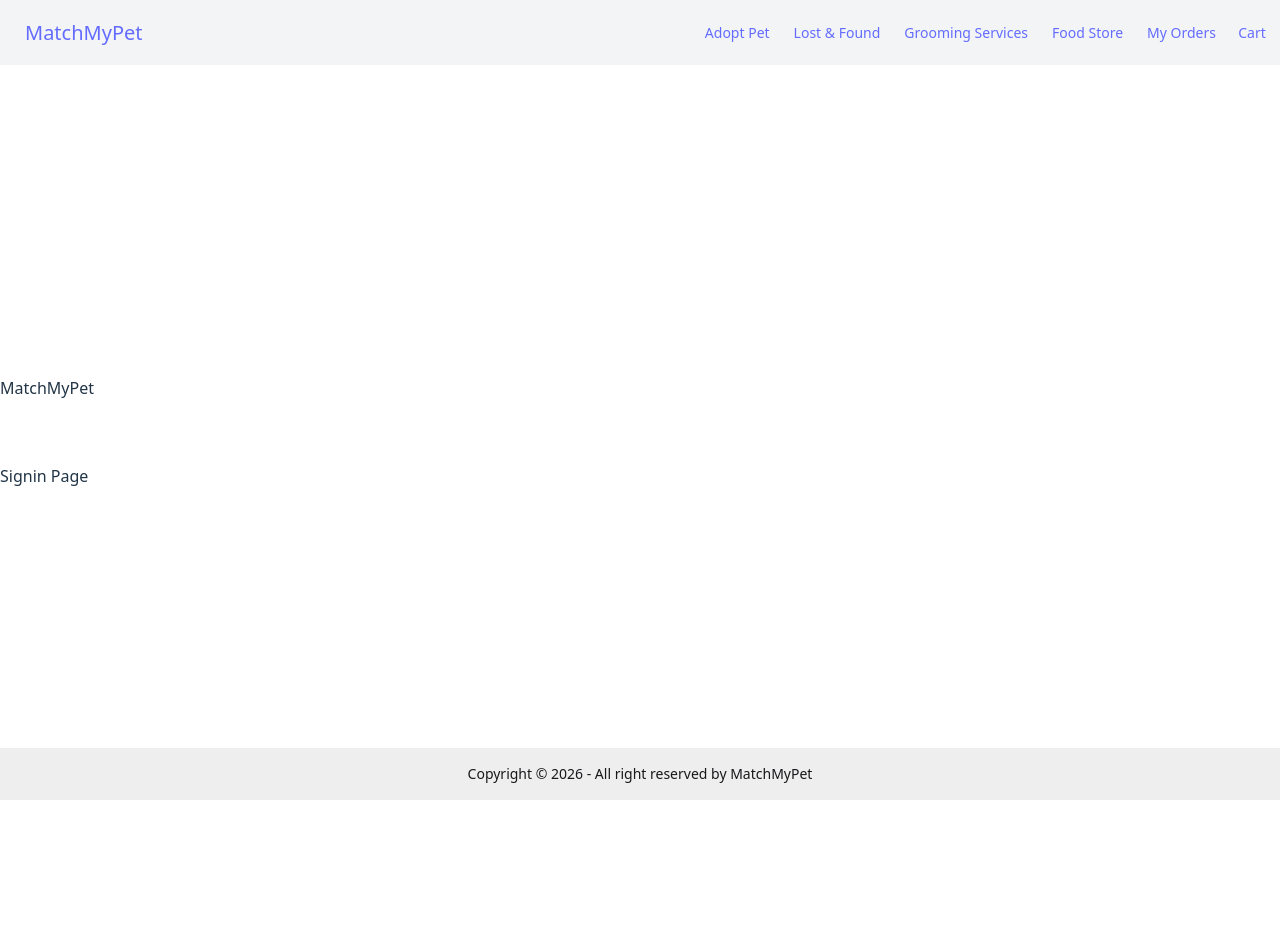
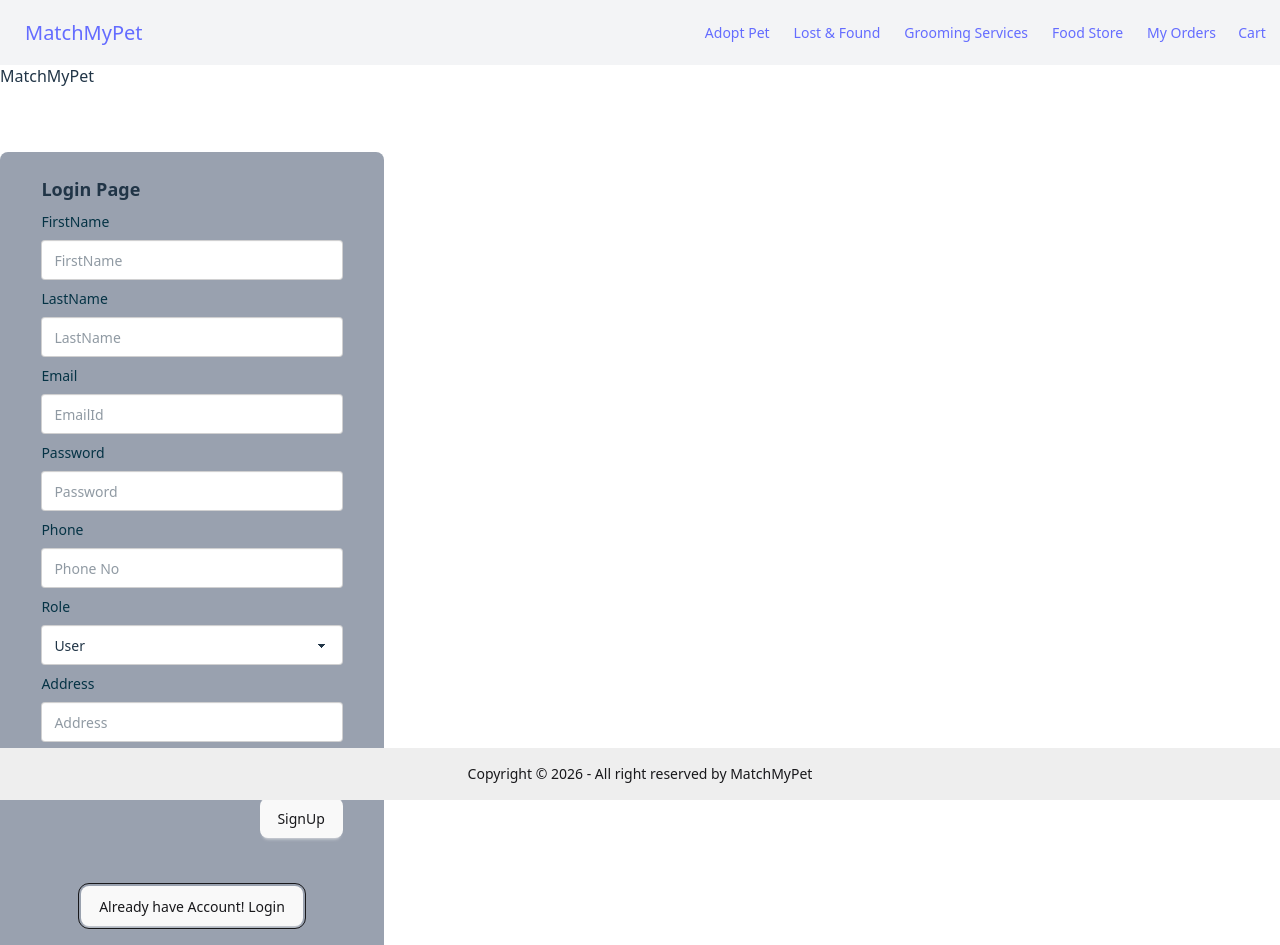
Before and after one commit to somenathde/MatchMyPet-frontend, a React (Vite) app: page /signup in a window 1280 px wide. Shown: the top 945 px of the page. Before the commit the page ends 800 px from the top, so only its background shows below. Built offline with nearby package versions, Linux system fonts and the light colour scheme.

Commit message:
feat:SignUp Comp

```diff
--- a/src/App.jsx
+++ b/src/App.jsx
@@ -8,6 +8,7 @@ import Login from './componants/Login'
 import Body from './componants/Body'
 import { Provider } from 'react-redux'
 import appStore from './utils/appStore'
+import SignUp from './componants/SignUp'
 
 function App() {
 
@@ -19,7 +20,7 @@ function App() {
           <Routes>
             <Route path="/" element={<Body />}>
               <Route path="/login" element={<div><Login /></div>} />
-              <Route path="/signup" element={<div>Signin Page</div>} />
+              <Route path="/signup" element={<div><SignUp /></div>} />
               <Route path="/adopt" element={<h1>Adopt Pet Page</h1>} />
               <Route path="/lost-and-found" element={<h1>Lost & Found Page</h1>} />
               <Route path="/grooming" element={<h1>Grooming Services Page</h1>} />
--- /dev/null
+++ b/src/componants/SignUp.jsx
@@ -0,0 +1,77 @@
+import axios from 'axios';
+import React, { useState } from 'react'
+import { useNavigate } from 'react-router-dom'
+
+
+
+
+const SignUp = () => {
+    const [emailId, setEmailId] = useState("");
+    const [password, setPassword] = useState("");
+    const [firstName, setfirstName] = useState("");
+    const [lastName, setlastName] = useState("");
+    const [phone, setPhone] = useState("");
+    const [role, setRole] = useState("user");
+    const [address, setAddress] = useState("");
+    const [petOwner, setPetOwner] = useState("No");
+    const [message, setMessage] = useState("");
+    const [errorMsg, setErrorMsg] = useState("");
+
+
+    const navigate = useNavigate();
+    const handleSignup = async () => {
+        setMessage("");
+        setErrorMsg("");
+        try {
+            const res = await axios.post(import.meta.env.VITE_SERVER_URL + "/auth/signup", { emailId, password, firstName, lastName, phone, role, address, petOwner });
+            setMessage(res.data.message || "Signup successful!");
+            setTimeout(() => navigate("/login"), 1500);
+        } catch (error) {
+            setErrorMsg(
+                error.response?.data?.message || "Signup failed. Please try again."
+            );
+        }
+    }
+    return (
+
+        <div className='min-h-screen flex items-center  mx-auto'>
+            <div className="card bg-gray-400 text-shadow-gray-950 w-96 items-center">
+                <div className="card-body">
+                     { message && <p className="text-green-600 mb-2">{message}</p> }
+            { errorMsg && <p className="text-red-600 mb-2">{errorMsg}</p> }
+                    <h2 className="card-title">Login Page</h2>
+                    <label className="label text-cyan-950">FirstName</label>
+                    <input type="text" className="input" placeholder="FirstName" value={firstName} onChange={(e) => setfirstName(e.target.value)} />
+                    <label className="label text-cyan-950">LastName</label>
+                    <input type="text" className="input" placeholder="LastName" value={lastName} onChange={(e) => setlastName(e.target.value)} />
+                    <label className="label text-cyan-950">Email</label>
+                    <input type="email" className="input" placeholder="EmailId" value={emailId} onChange={(e) => setEmailId(e.target.value)} />
+                    <label className="label text-cyan-950">Password</label>
+                    <input type="password" className="input" placeholder="Password" value={password} onChange={(e) => setPassword(e.target.value)} />
+                    <label className="label text-cyan-950">Phone</label>
+                    <input type="phone" className="input" placeholder="Phone No" value={phone} onChange={(e) => setPhone(e.target.value)} />
+                    <label className="label text-cyan-950">Role</label>
+                    <select className="select select-bordered w-full" value={role} onChange={(e) => setRole(e.target.value)}>
+                        <option value="user">User</option>
+                        <option value="shelter-user">Shelter User</option>
+                    </select>
+                    <label className="label text-cyan-950">Address</label>
+                    <input type="text" className="input" placeholder="Address" value={address} onChange={(e) => setAddress(e.target.value)} />
+                    <div className="select select-bordered w-full bg-none">
+                        <label className="label text-cyan-950">Pet Owner?</label>
+                        <input type="radio" className="radio radio-primary" checked={petOwner === "Yes"} onChange={() => setPetOwner("Yes")} />
+                        <span className="label-text">Yes</span>
+                        <input type="radio" className="radio radio-primary" checked={petOwner === "no"} onChange={() => setPetOwner("no")} />
+                        <span className="label-text">No</span>
+                    </div>
+                    <div className="card-actions justify-end">
+                        <button className="btn" onClick={handleSignup}>SignUp</button>
+                    </div>
+                    <button className="btn outline m-10 mb-1" onClick={() => navigate("/login")}>Already have Account! Login</button>
+                </div>
+
+            </div></div >
+    )
+}
+
+export default SignUp
```
